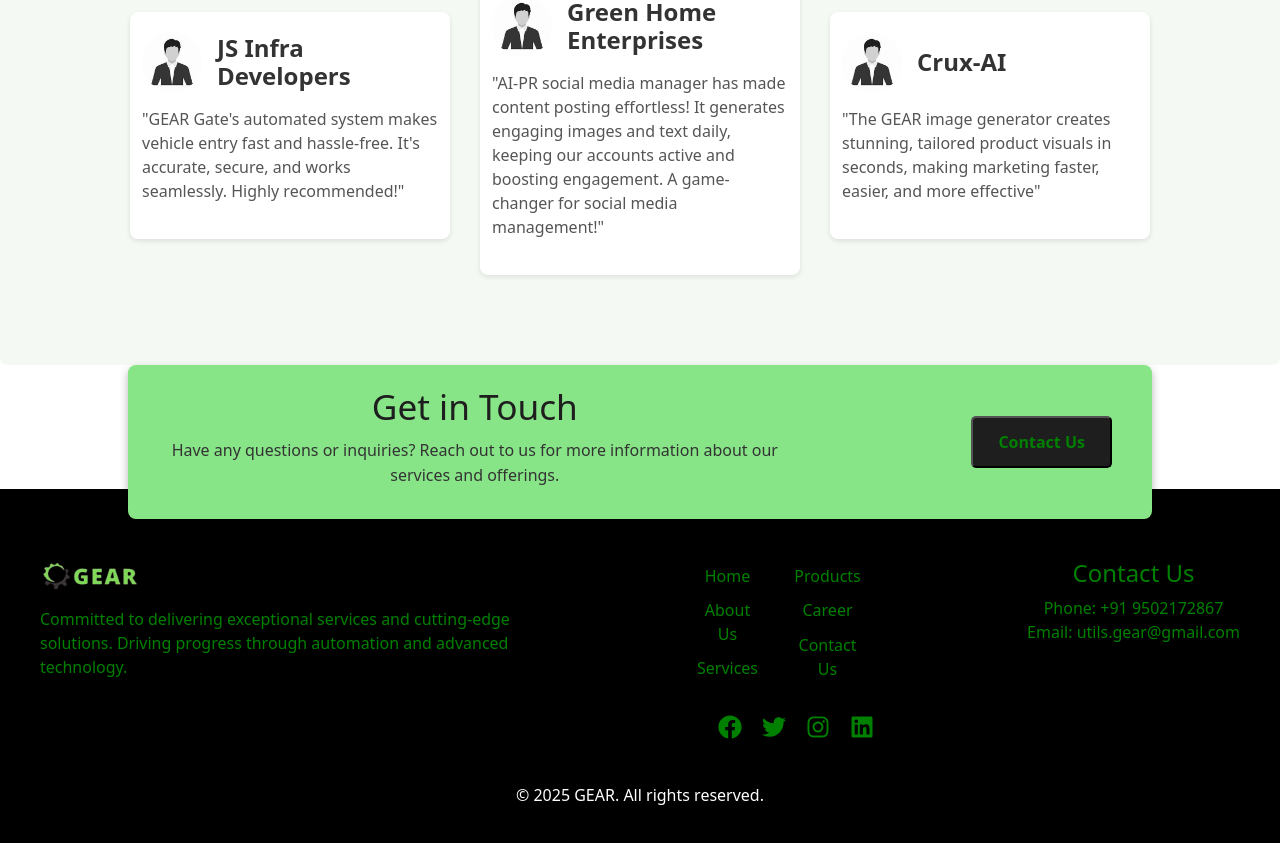
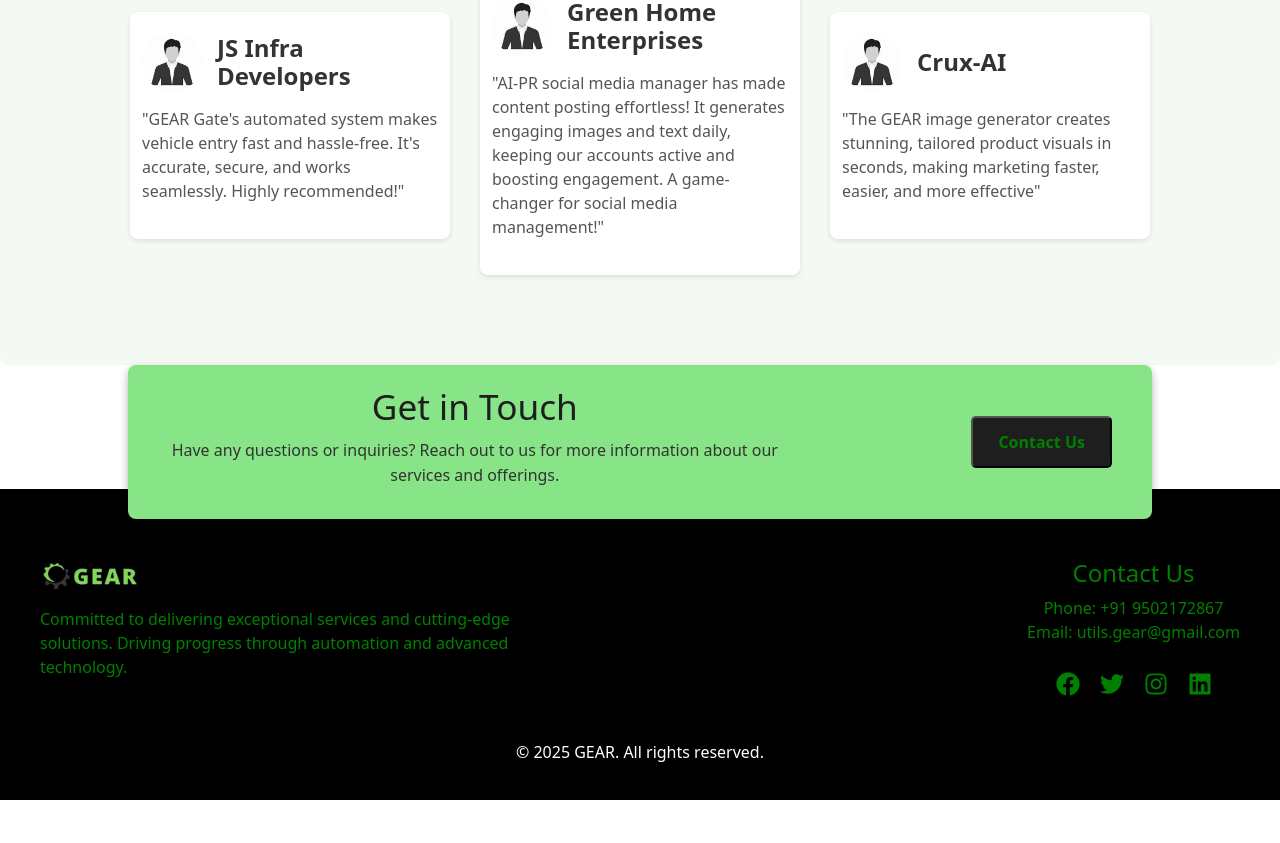
Before and after one commit to servicesingear/servicesingear.github.io, a React (Create React App) app in the folder gear-website/: page / in a window 1280 px wide. Shown: the part 3387-4230 px from the top of the page. After the commit the page ends 4187 px from the top, so only its background shows below. Built offline with nearby package versions, Linux system fonts and the light colour scheme.

Commit message:
removed links from footer

```diff
--- a/gear-website/src/components/pages/Footer.js
+++ b/gear-website/src/components/pages/Footer.js
@@ -19,7 +19,7 @@
           <p className="footer-company-info">Committed to delivering exceptional services and cutting-edge solutions. Driving progress through automation and advanced technology.</p>
         </div>
 
-        <div className="footer-right">
+        {/* <div className="footer-right">
           <div className="footer-links">
             <div className="footer-links-column">
               <Link to="/">Home</Link>
@@ -41,12 +41,20 @@
             <a href="https://www.instagram.com/gear_services/#" target="_blank" rel="noopener noreferrer" aria-label="Instagram"><FaInstagram /></a>
             <a href="https://www.linkedin.com" target="_blank" rel="noopener noreferrer" aria-label="LinkedIn"><FaLinkedin /></a>
           </div>
-        </div>
+        </div> */}
         <div className="footer-contact">
             <h4>Contact Us</h4>
 
             <p>Phone: +91 9502172867</p>
             <p>Email: utils.gear@gmail.com</p>
+
+
+          <div className="footer-social">
+            <a href="https://www.facebook.com" target="_blank" rel="noopener noreferrer" aria-label="Facebook"><FaFacebook /></a>
+            <a href="https://www.twitter.com" target="_blank" rel="noopener noreferrer" aria-label="Twitter"><FaTwitter /></a>
+            <a href="https://www.instagram.com/gear_services/#" target="_blank" rel="noopener noreferrer" aria-label="Instagram"><FaInstagram /></a>
+            <a href="https://www.linkedin.com" target="_blank" rel="noopener noreferrer" aria-label="LinkedIn"><FaLinkedin /></a>
+          </div>
           </div>
       </div>
       <div className="footer-paragraph">
--- a/gear-website/src/components/styles/Footer.css
+++ b/gear-website/src/components/styles/Footer.css
@@ -69,6 +69,8 @@
 
 .footer-social {
   margin-bottom: 20px;
+  margin-top: 20px;
+
 }
 
 .footer-social a {
```
